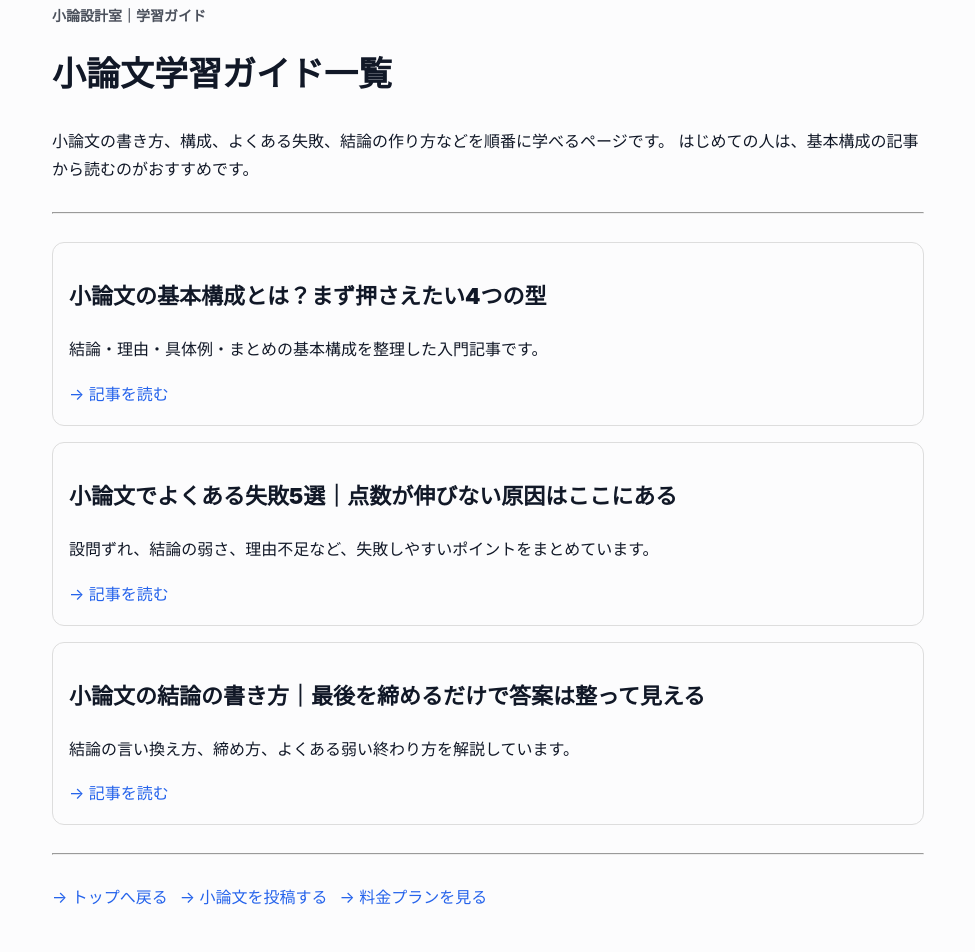
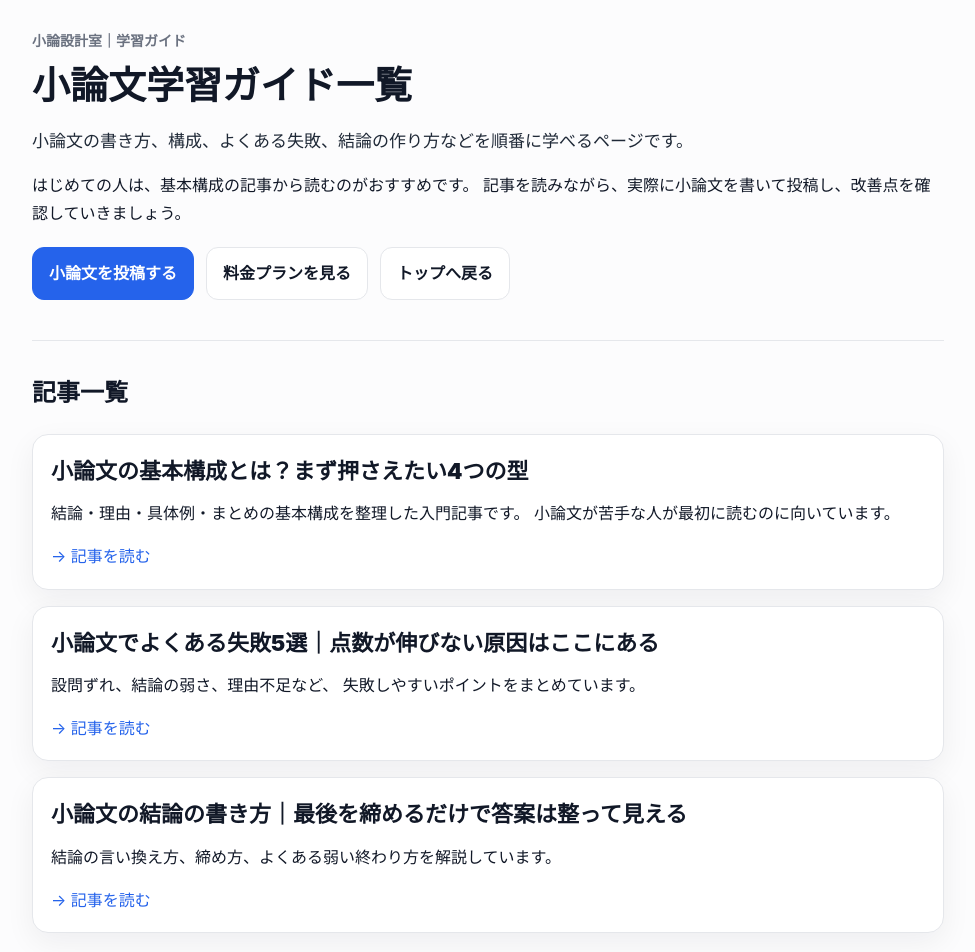
Before and after one commit to roromukuro-afk/shoron-rewarded-web, a Next.js app: page /guide in a window 1280 px wide. Shown: the part 120-1072 px from the top of the page, without its empty margins (152-1127 px from the left). Built offline with nearby package versions, Linux system fonts and the light colour scheme.

Commit message:
refresh guide index page design

```diff
--- a/app/guide/page.tsx
+++ b/app/guide/page.tsx
@@ -2,52 +2,69 @@ import Link from "next/link";
 
 export default function GuideIndexPage() {
   return (
-    <main style={{ maxWidth: 920, margin: "0 auto", padding: 24, lineHeight: 1.8 }}>
-      <p style={{ fontSize: 14, opacity: 0.75, fontWeight: 700 }}>
-        小論設計室｜学習ガイド
+    <main>
+      <div className="container">
+        <section style={{ padding: "40px 0 12px" }}>
+          <div className="page-eyebrow">小論設計室｜学習ガイド</div>
+          <h1 className="page-title">小論文学習ガイド一覧</h1>
+          <p className="page-lead">
+            小論文の書き方、構成、よくある失敗、結論の作り方などを順番に学べるページです。
+          </p>
+          <p style={{ marginTop: 12 }}>
+            はじめての人は、基本構成の記事から読むのがおすすめです。
+            記事を読みながら、実際に小論文を書いて投稿し、改善点を確認していきましょう。
           </p>
 
-      <h1 style={{ fontSize: 34, fontWeight: 900, marginTop: 8 }}>
-        小論文学習ガイド一覧
-      </h1>
+          <div className="button-row">
+            <Link href="/submit" className="button-primary">
+              小論文を投稿する
+            </Link>
+            <Link href="/billing" className="button-secondary">
+              料金プランを見る
+            </Link>
+            <Link href="/" className="button-secondary">
+              トップへ戻る
+            </Link>
+          </div>
+        </section>
 
-      <p style={{ marginTop: 16 }}>
-        小論文の書き方、構成、よくある失敗、結論の作り方などを順番に学べるページです。
-        はじめての人は、基本構成の記事から読むのがおすすめです。
-      </p>
+        <hr className="divider" />
 
-      <hr style={{ margin: "28px 0" }} />
+        <section className="section">
+          <h2 style={{ fontSize: 24, fontWeight: 900 }}>記事一覧</h2>
 
-      <div style={{ display: "grid", gap: 16 }}>
-        <article style={{ padding: 16, border: "1px solid #ddd", borderRadius: 12 }}>
-          <h2 style={{ fontSize: 22, fontWeight: 900 }}>
+          <div className="card-grid" style={{ marginTop: 16 }}>
+            <article className="card">
+              <h3 style={{ fontSize: 22, fontWeight: 900, margin: 0 }}>
                 小論文の基本構成とは？まず押さえたい4つの型
-          </h2>
-          <p style={{ marginTop: 8 }}>
+              </h3>
+              <p style={{ marginTop: 10 }}>
                 結論・理由・具体例・まとめの基本構成を整理した入門記事です。
+                小論文が苦手な人が最初に読むのに向いています。
               </p>
               <div style={{ marginTop: 12 }}>
                 <Link href="/guide/essay-structure">→ 記事を読む</Link>
               </div>
             </article>
 
-        <article style={{ padding: 16, border: "1px solid #ddd", borderRadius: 12 }}>
-          <h2 style={{ fontSize: 22, fontWeight: 900 }}>
+            <article className="card">
+              <h3 style={{ fontSize: 22, fontWeight: 900, margin: 0 }}>
                 小論文でよくある失敗5選｜点数が伸びない原因はここにある
-          </h2>
-          <p style={{ marginTop: 8 }}>
-            設問ずれ、結論の弱さ、理由不足など、失敗しやすいポイントをまとめています。
+              </h3>
+              <p style={{ marginTop: 10 }}>
+                設問ずれ、結論の弱さ、理由不足など、
+                失敗しやすいポイントをまとめています。
               </p>
               <div style={{ marginTop: 12 }}>
                 <Link href="/guide/common-mistakes">→ 記事を読む</Link>
               </div>
             </article>
 
-        <article style={{ padding: 16, border: "1px solid #ddd", borderRadius: 12 }}>
-          <h2 style={{ fontSize: 22, fontWeight: 900 }}>
+            <article className="card">
+              <h3 style={{ fontSize: 22, fontWeight: 900, margin: 0 }}>
                 小論文の結論の書き方｜最後を締めるだけで答案は整って見える
-          </h2>
-          <p style={{ marginTop: 8 }}>
+              </h3>
+              <p style={{ marginTop: 10 }}>
                 結論の言い換え方、締め方、よくある弱い終わり方を解説しています。
               </p>
               <div style={{ marginTop: 12 }}>
@@ -55,13 +72,22 @@ export default function GuideIndexPage() {
               </div>
             </article>
           </div>
+        </section>
 
-      <hr style={{ margin: "28px 0" }} />
+        <hr className="divider" />
 
-      <div style={{ display: "flex", gap: 12, flexWrap: "wrap" }}>
-        <Link href="/">→ トップへ戻る</Link>
-        <Link href="/submit">→ 小論文を投稿する</Link>
-        <Link href="/billing">→ 料金プランを見る</Link>
+        <section className="section">
+          <h2 style={{ fontSize: 24, fontWeight: 900 }}>おすすめの読み方</h2>
+
+          <div className="card" style={{ marginTop: 16 }}>
+            <ol style={{ margin: 0, paddingLeft: 20 }}>
+              <li>まず「基本構成」の記事で型を理解する</li>
+              <li>次に「よくある失敗」で自分の弱点を確認する</li>
+              <li>最後に「結論の書き方」で答案の締め方を整える</li>
+              <li>そのあと実際に小論文を投稿して、採点結果を確認する</li>
+            </ol>
+          </div>
+        </section>
       </div>
     </main>
   );
```
Lines whose indentation alone changed are shown as unchanged.
